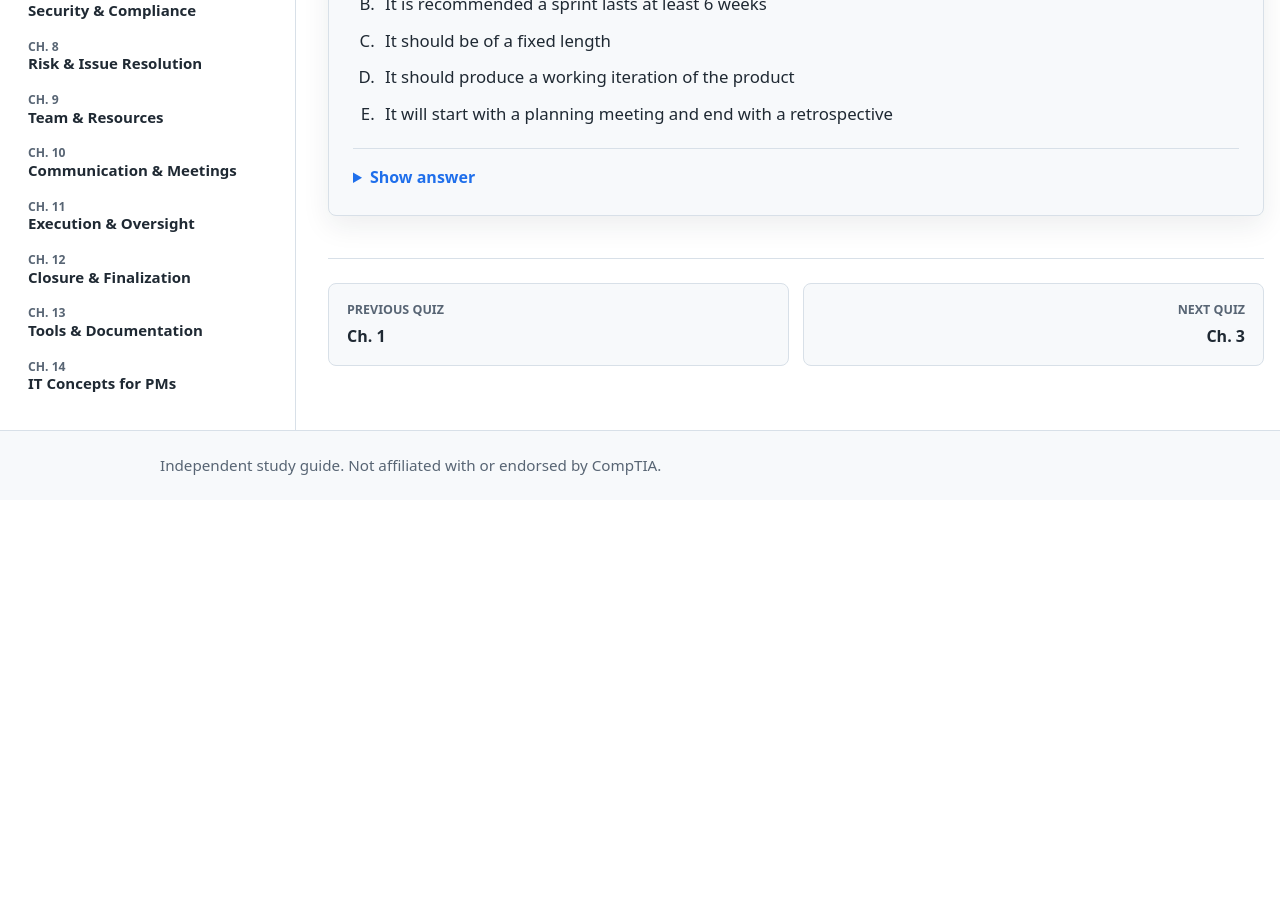
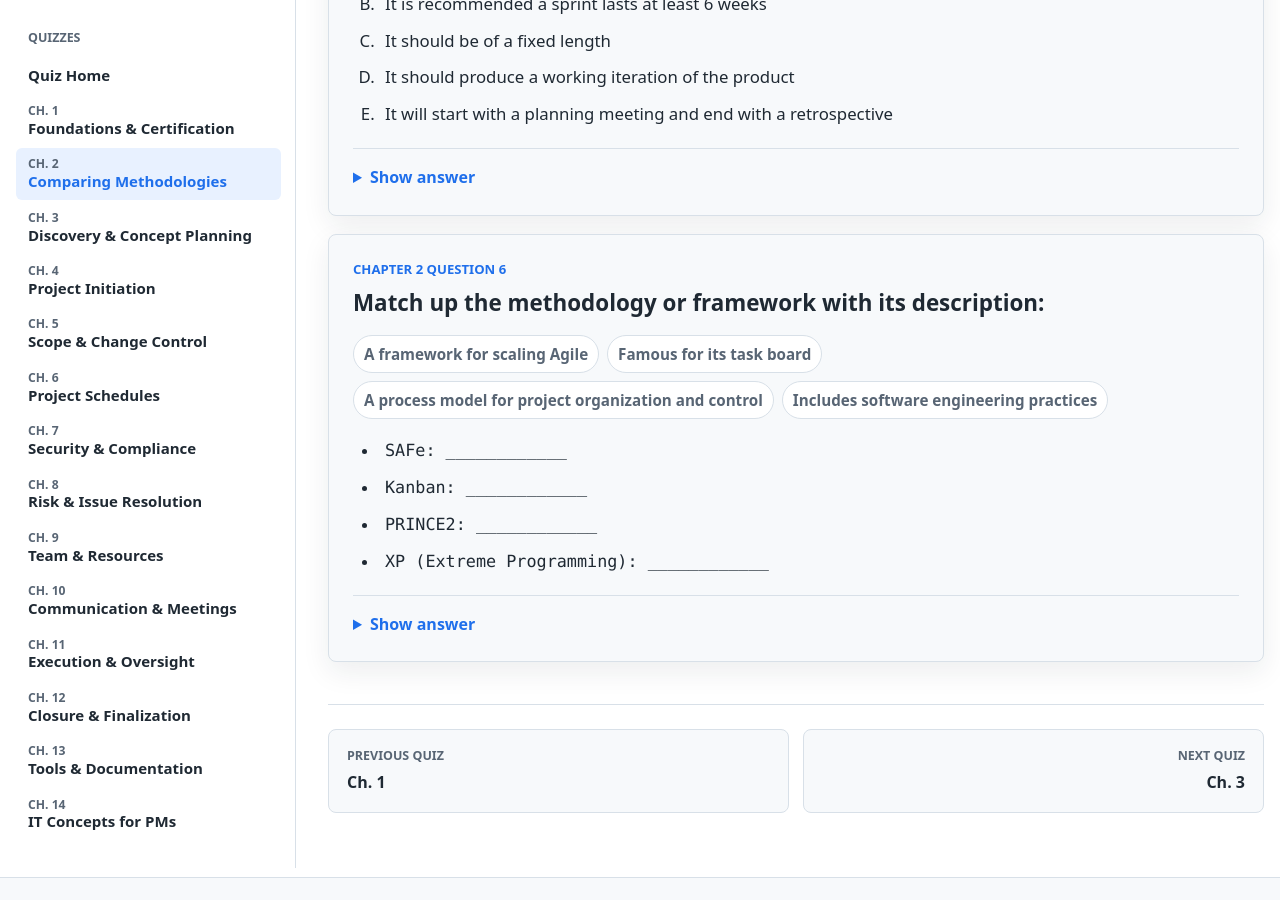
Before and after one commit to teganburns/project-plus-study-guide, a Jekyll site: the page built from quizzes/chapter-02.md, in a window 1280 px wide and 900 px high, scrolled down 2005 px. Built offline with Jekyll 4.4.1, drawn with Linux system fonts in a browser that asks for light colours; before the commit the page ends 2505 px from its top, so only the background shows below that.

Commit message:
Add chapter 2 framework matching quiz

```diff
--- a/quizzes/chapter-02.md
+++ b/quizzes/chapter-02.md
@@ -106,4 +106,28 @@ permalink: /quizzes/chapter-02/
       <p><strong>Answer: C, D, and E.</strong> A Scrum sprint is a fixed-length timebox that should produce a working increment of the product. It starts with sprint planning and closes with inspection and reflection, including the sprint retrospective.</p>
     </details>
   </article>
+
+  <article class="quiz-card">
+    <p class="quiz-meta">Chapter 2 Question 6</p>
+    <h2>Match up the methodology or framework with its description:</h2>
+
+    <div class="quiz-word-bank" aria-label="Answer choices">
+      <span>A framework for scaling Agile</span>
+      <span>Famous for its task board</span>
+      <span>A process model for project organization and control</span>
+      <span>Includes software engineering practices</span>
+    </div>
+
+    <ul class="quiz-options quiz-matching">
+      <li>SAFe: ____________</li>
+      <li>Kanban: ____________</li>
+      <li>PRINCE2: ____________</li>
+      <li>XP (Extreme Programming): ____________</li>
+    </ul>
+
+    <details class="quiz-answer">
+      <summary>Show answer</summary>
+      <p><strong>Answer:</strong> SAFe is a framework for scaling Agile; Kanban is famous for its task board; PRINCE2 is a process model for project organization and control; XP includes software engineering practices.</p>
+    </details>
+  </article>
 </section>
```
